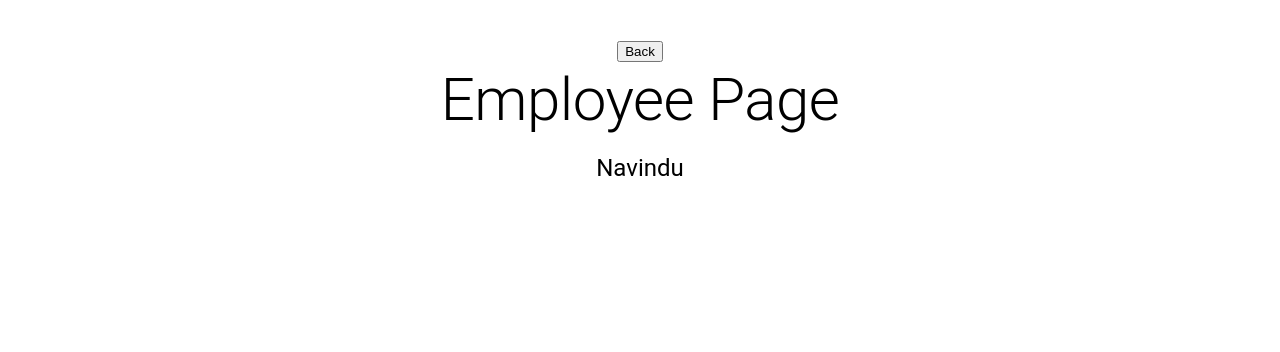
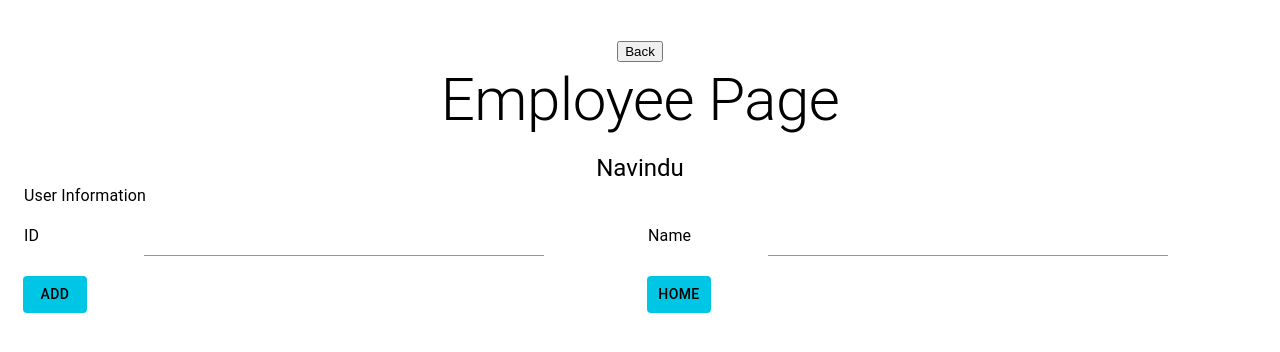
Before and after one commit to NaVindu0315/PUSL3120-FullStack-Group-01, a React (Create React App) app in the folder dwanp-frontend/: page /employee in a window 1280 px wide. Shown: the top 352 px of the page. Built offline with nearby package versions, Linux system fonts and the light colour scheme.

Commit message:
employee form sketched

```diff
--- a/dwanp-frontend/src/Employee-Navindu/Employee_Form.js
+++ b/dwanp-frontend/src/Employee-Navindu/Employee_Form.js
@@ -4,12 +4,129 @@
 //////////////////////
 
 
-//import React, { useEffect, useState } from "react";
-//import { Button, Grid, Typography, Input } from "@mui/material";
-//import { useNavigate } from 'react-router-dom';
+import React, { useEffect, useState } from "react";
+import { Button, Grid, Typography, Input } from "@mui/material";
+import { useNavigate } from 'react-router-dom';
 
 const EmployeeForm = ({props}) =>
 {
+    const navigate = useNavigate();
+    return(
+        <Grid
+        container
+        spacing={2}
+        sx={{ backgroundColor: "#ffffff", marginBottom: "30px" }}>
+            <Grid item xs={12}>
+        <Typography component="h1" sx={{ color: "#000000" }}>
+          User Information
+        </Typography>
+      </Grid>
+      <Grid item xs={12} sm={6} sx={{ display: "flex" }}>
+        <Typography
+          component="label"
+          htmlFor="id"
+          sx={{
+            color: "#000000",
+            marginRight: "20px",
+            fontSize: "16px",
+            width: "100px",
+            display: "block",
+          }}
+        >
+          ID
+        </Typography>
+        <Input
+          type="number"
+          id="id"
+          name="id"
+          sx={{ width: "400px" }}
+          //value={id}
+          //onChange={e => setid(e.target.value)}
+        />
+      </Grid>
+      <Grid item xs={12} sm={6} sx={{ display: "flex" }}>
+        <Typography
+          component="label"
+          htmlFor="name"
+          sx={{
+            color: "#000000",
+            marginRight: "20px",
+            fontSize: "16px",
+            width: "100px",
+            display: "block",
+          }}
+        >
+          Name
+        </Typography>
+        <Input
+          type="text"
+          id="name"
+          name="name"
+          sx={{ width: "400px" }}
+        //  value={name}
+          //onChange={e=>setname(e.target.value)}
+        />
+      </Grid>
+
+      <Button
+        sx={{
+          margin: "auto",
+          marginBottom: "20px",
+          backgroundColor: "#00c6e6",
+          color: "#000000",
+          marginLeft: "15px",
+          marginTop: "20px",
+          "&:hover": {
+            opacity: 0.7,
+            backgroundColor: "#00c6e6",
+          },
+        }}
+        onClick={()=> {}
+        }
+      >
+       Add
+        {/**for
+         * the button update and add chaning paste this code inside the onClick
+         *   onClick={()=> isedit ? updateUser({id,name}) :
+          addUser({id,name})
+        }
+      >
+      this one is for button
+        {
+          isedit? 'update' : 'add'
+        }
+         */}
+
+      </Button>
+
+      <Button
+        sx={{
+          margin: "auto",
+          marginBottom: "20px",
+          backgroundColor: "#00c6e6",
+          color: "#000000",
+          marginLeft: "15px",
+          marginTop: "20px",
+          "&:hover": {
+            opacity: 0.7,
+            backgroundColor: "#00c6e6",
+          },
+        }}
+        onClick={()=>
+          navigate('/')
+
+        }
+      >
+        Home
+      </Button>
+
+
+
+        </Grid>
+    )
+
+
+
 
 }
 export default EmployeeForm;
```
